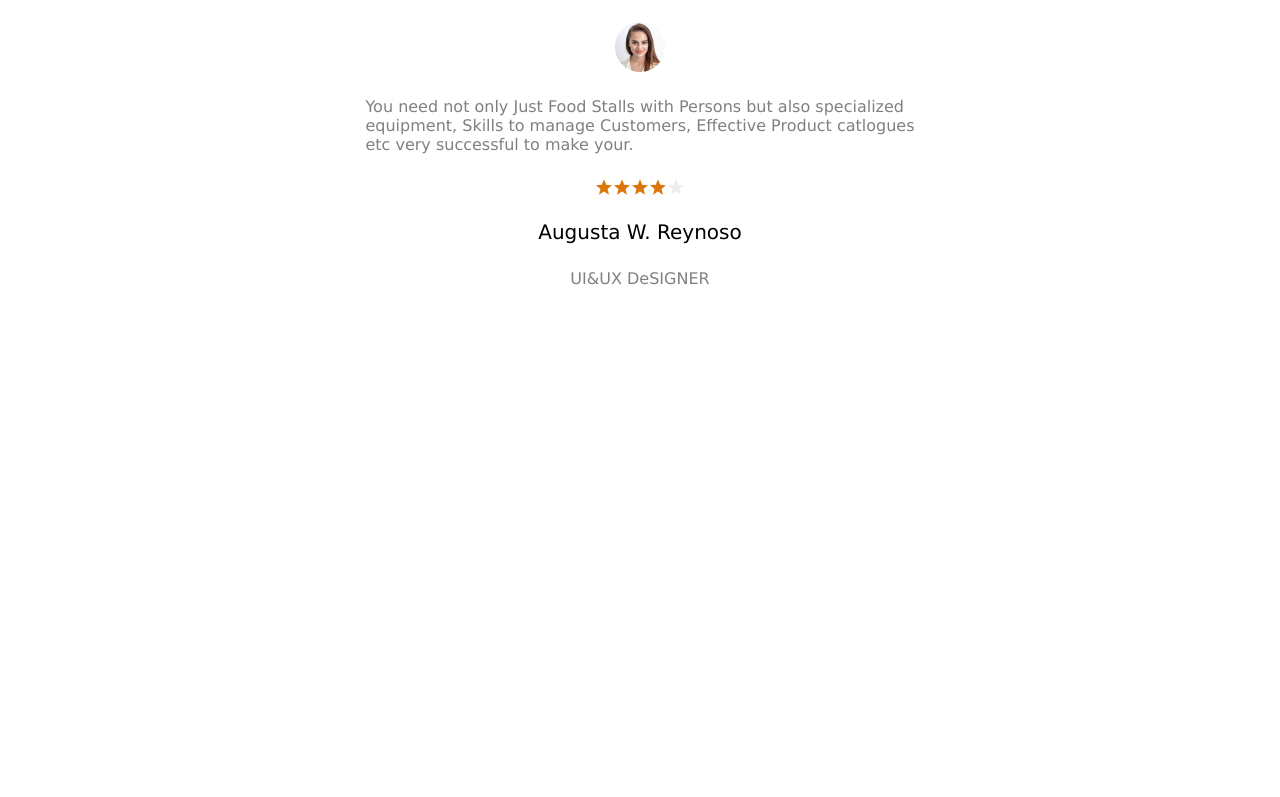
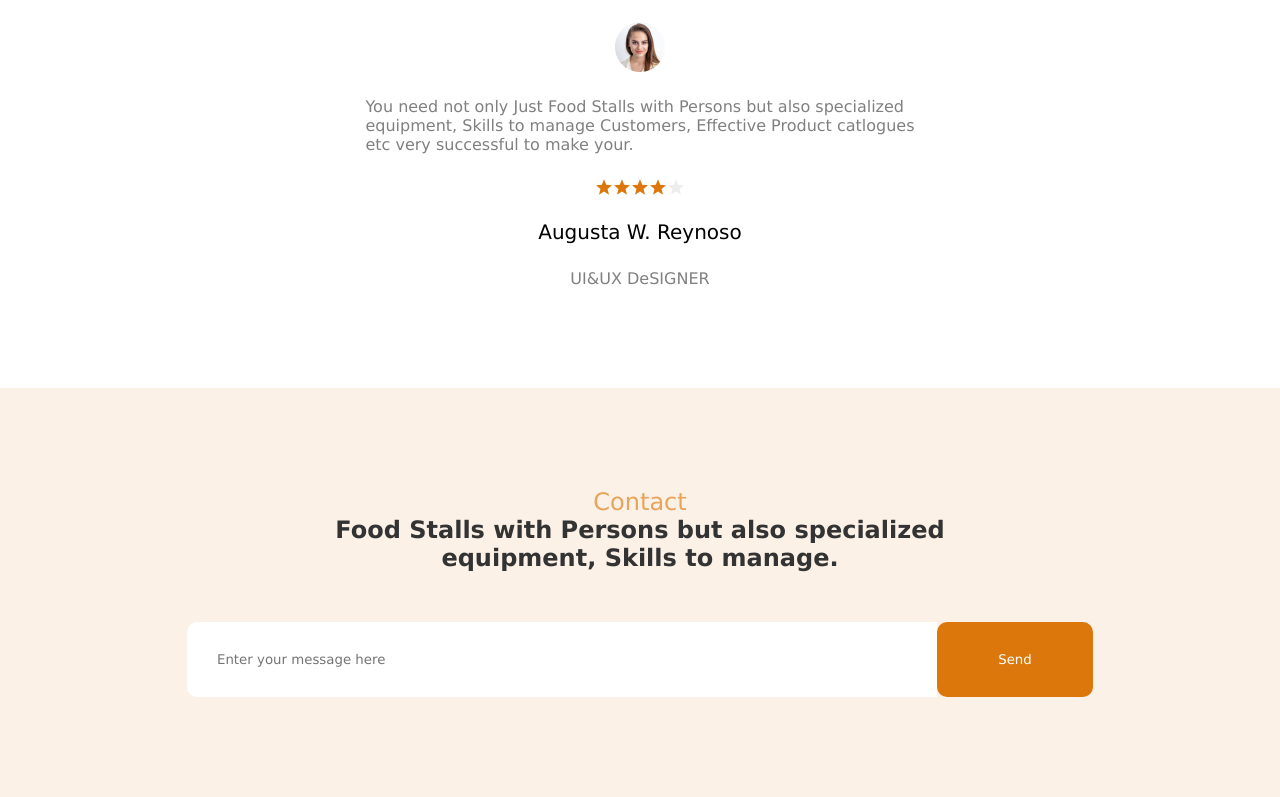
Before and after one commit to bakhriddinoff/Food-web, a plain HTML site: page index.html in a window 1280 px wide. Shown: the part 3829-4626 px from the top of the page. Before the commit the page ends 4217 px from the top, so only its background shows below. Drawn offline with Linux system fonts and the light colour scheme.

Commit message:
added sec7

```diff
--- a/index.html
+++ b/index.html
@@ -214,6 +214,16 @@
         <div class="work">UI&UX DeSIGNER</div>
     </div>
 
+         <!-- SECTION7 -->
+          <div class="section7">
+            <h2 class="heading1">Contact</h2>
+            <h3 class="heading2 contact">Food Stalls with Persons but also specialized <br> equipment, Skills to manage.</h3>
+            <form action="#">
+                <input type="text" placeholder="Enter your message here">
+                <button class="btn7">Send</button>
+            </form>
+          </div>
+
 
 
 </body>
--- a/style.css
+++ b/style.css
@@ -392,3 +392,45 @@ h1 {
     font-size: 16px;
     color: gray;
 }
+
+/* SECTION7 */
+
+.section7  {
+    background-color: #FBF1E7;
+    display: flex;
+    flex-direction: column;
+    align-items: center;
+    justify-content: center;
+    padding-top: 100px;
+    padding-bottom: 100px;
+}
+
+.contact {
+    text-align: center;
+}
+
+input {
+    width: 750px;
+    height: 75px;
+    border: none;
+    border-top-left-radius:10px;
+    border-bottom-left-radius: 10px;
+}
+
+.btn7 {
+    width: 156px;
+    height: 75px;
+    border-radius: 10px;
+    border: none;
+    background-color: #DC780B;
+    color: white;
+}
+
+form {
+    display: flex;
+    margin-top: 50px;
+}
+
+::placeholder {
+    padding-left: 30px;
+}
```
